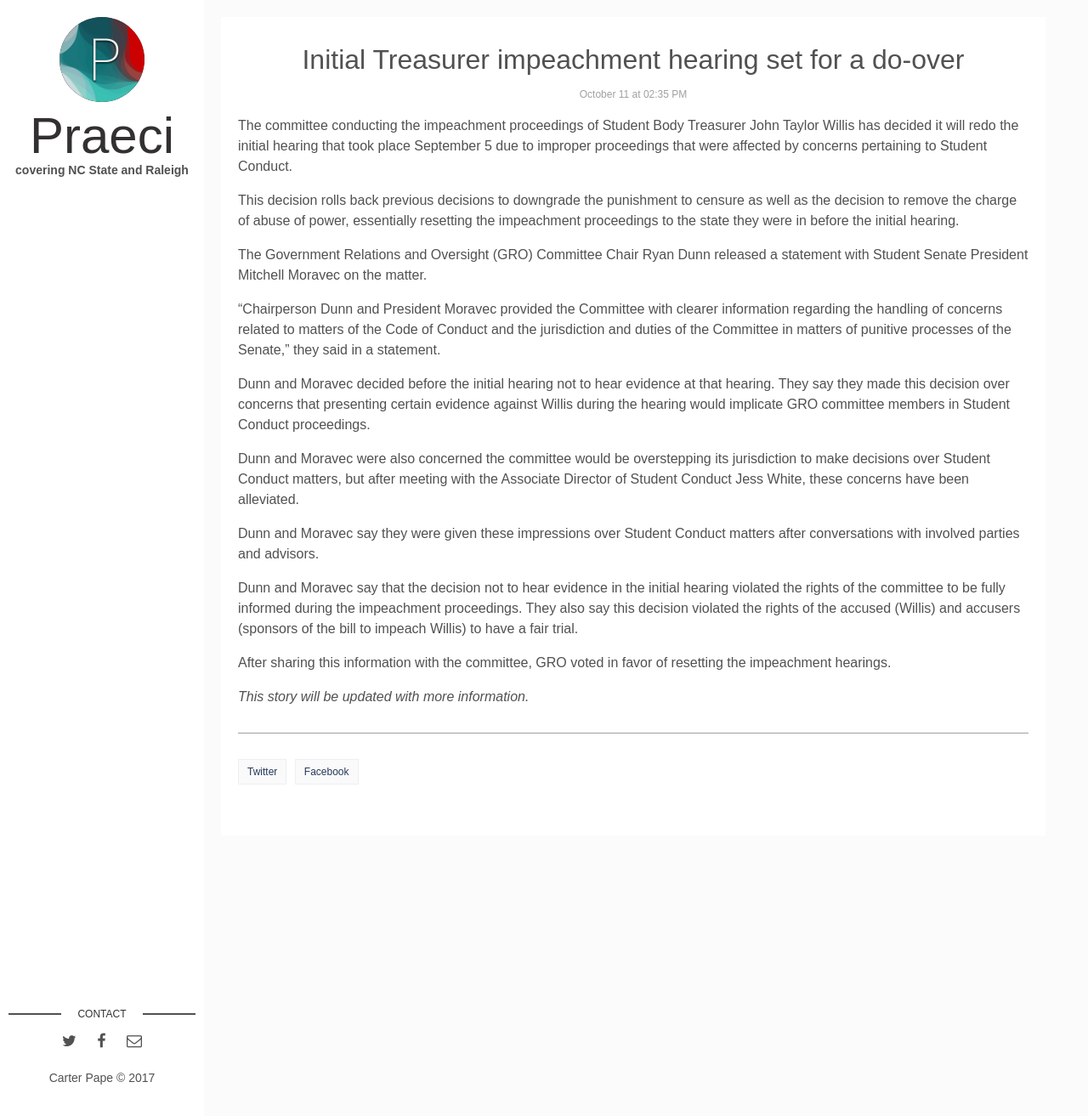
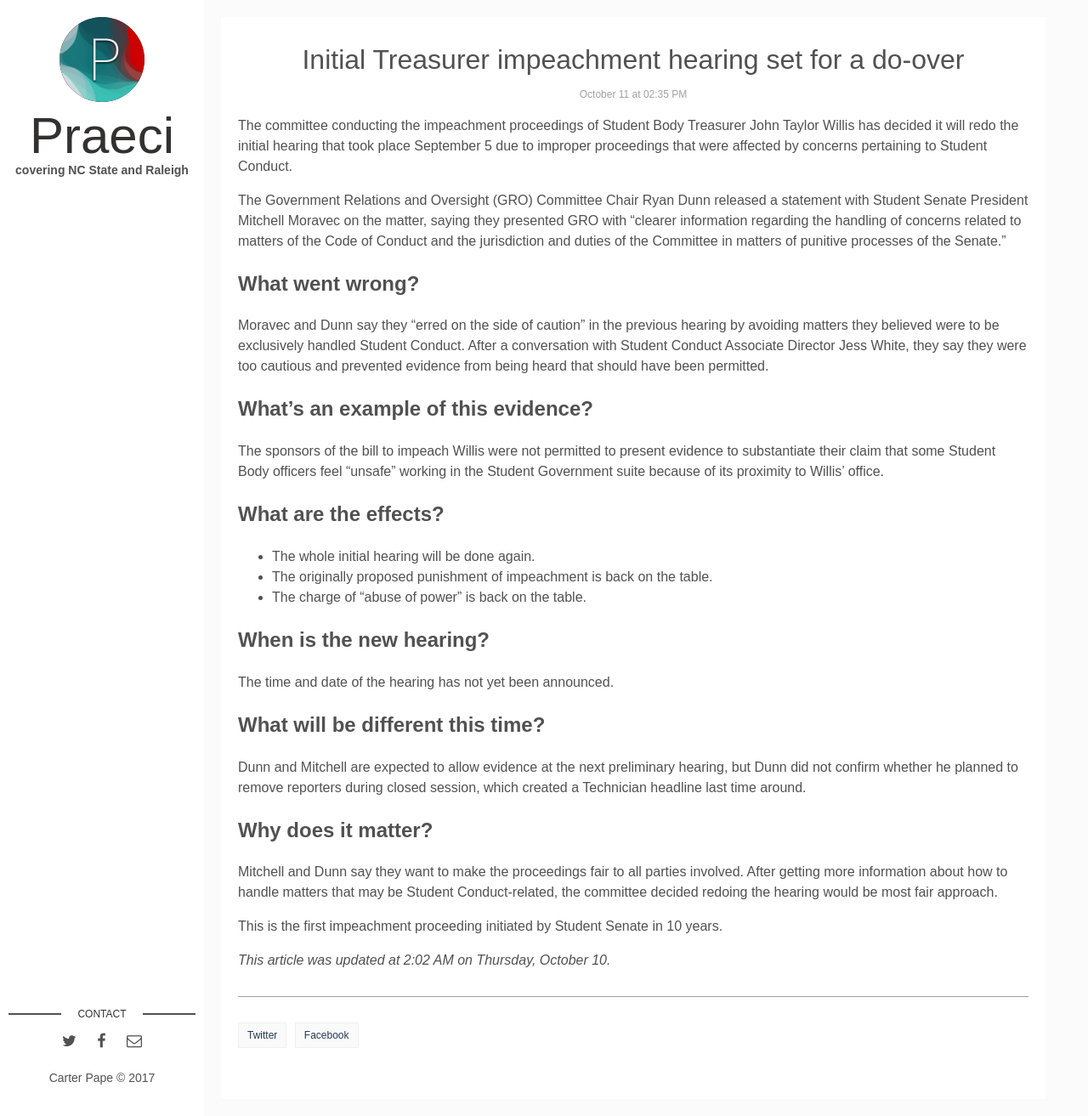
Before and after one commit to Praeci/praeci.github.io, a Jekyll site: the page built from _posts/2017-10-11-initial-impeachment-hearing-set-for-a-do-over.md, in a window 1280 px wide and 1313 px high. Shown: the whole window at 85% size. Built offline with Jekyll 4.4.1, drawn with Linux system fonts in a browser that asks for light colours.

Commit message:
changes impeachment article

```diff
--- a/_posts/2017-10-11-initial-impeachment-hearing-set-for-a-do-over.md
+++ b/_posts/2017-10-11-initial-impeachment-hearing-set-for-a-do-over.md
@@ -7,20 +7,34 @@ tags: [Student Government]
 ---
 The committee conducting the impeachment proceedings of Student Body Treasurer John Taylor Willis has decided it will redo the initial hearing that took place September 5 due to improper proceedings that were affected by concerns pertaining to Student Conduct.
 
-This decision rolls back previous decisions to downgrade the punishment to censure as well as the decision to remove the charge of abuse of power, essentially resetting the impeachment proceedings to the state they were in before the initial hearing.
+The Government Relations and Oversight (GRO) Committee Chair Ryan Dunn released a statement with Student Senate President Mitchell Moravec on the matter, saying they presented GRO with “clearer information regarding the handling of concerns related to matters of the Code of Conduct and the jurisdiction and duties of the Committee in matters of punitive processes of the Senate.”
 
-The Government Relations and Oversight (GRO) Committee Chair Ryan Dunn released a statement with Student Senate President Mitchell Moravec on the matter.
+## What went wrong?
 
-“Chairperson Dunn and President Moravec provided the Committee with clearer information regarding the handling of concerns related to matters of the Code of Conduct and the jurisdiction and duties of the Committee in matters of punitive processes of the Senate,” they said in a statement.
+Moravec and Dunn say they “erred on the side of caution” in the previous hearing by avoiding matters they believed were to be exclusively handled Student Conduct. After a conversation with Student Conduct Associate Director Jess White, they say they were too cautious and prevented evidence from being heard that should have been permitted.
 
-Dunn and Moravec decided before the initial hearing not to hear evidence at that hearing. They say they made this decision over concerns that presenting certain evidence against Willis during the hearing would implicate GRO committee members in Student Conduct proceedings.
+## What’s an example of this evidence?
 
-Dunn and Moravec were also concerned the committee would be overstepping its jurisdiction to make decisions over Student Conduct matters, but after meeting with the Associate Director of Student Conduct Jess White, these concerns have been alleviated.
+The sponsors of the bill to impeach Willis were not permitted to present evidence to substantiate their claim that some Student Body officers feel “unsafe” working in the Student Government suite because of its proximity to Willis’ office.
 
-Dunn and Moravec say they were given these impressions over Student Conduct matters after conversations with involved parties and advisors.
+## What are the effects?
 
-Dunn and Moravec say that the decision not to hear evidence in the initial hearing violated the rights of the committee to be fully informed during the impeachment proceedings. They also say this decision violated the rights of the accused (Willis) and accusers (sponsors of the bill to impeach Willis) to have a fair trial.
++ The whole initial hearing will be done again.
++ The originally proposed punishment of impeachment is back on the table.
++ The charge of “abuse of power” is back on the table.
 
-After sharing this information with the committee, GRO voted in favor of resetting the impeachment hearings.
+## When is the new hearing?
 
-_This story will be updated with more information._
+The time and date of the hearing has not yet been announced.
+
+## What will be different this time?
+
+Dunn and Mitchell are expected to allow evidence at the next preliminary hearing, but Dunn did not confirm whether he planned to remove reporters during closed session, which created a Technician headline last time around.
+
+## Why does it matter?
+
+Mitchell and Dunn say they want to make the proceedings fair to all parties involved. After getting more information about how to handle matters that may be Student Conduct-related, the committee decided redoing the hearing would be most fair approach.
+
+This is the first impeachment proceeding initiated by Student Senate in 10 years.
+
+_This article was updated at 2:02 AM on Thursday, October 10._
```
